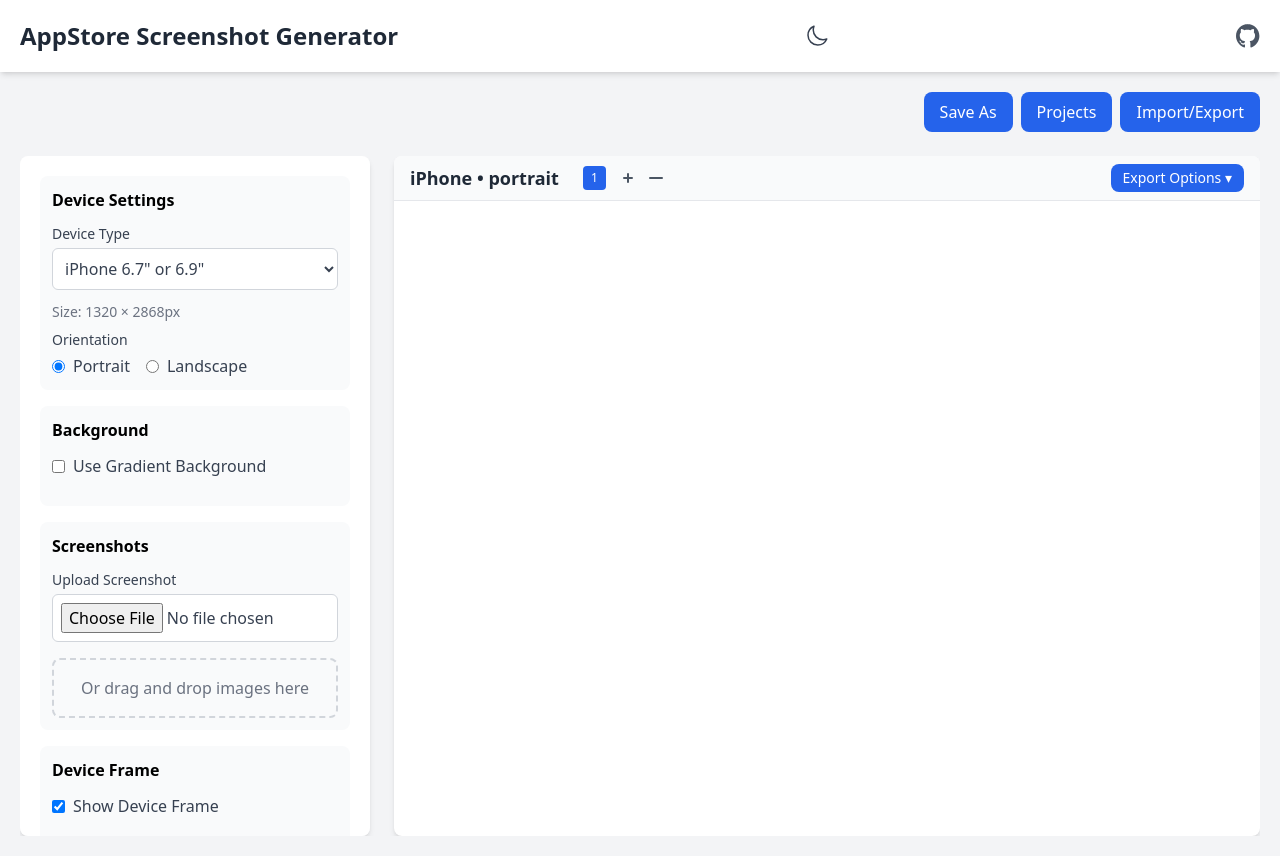
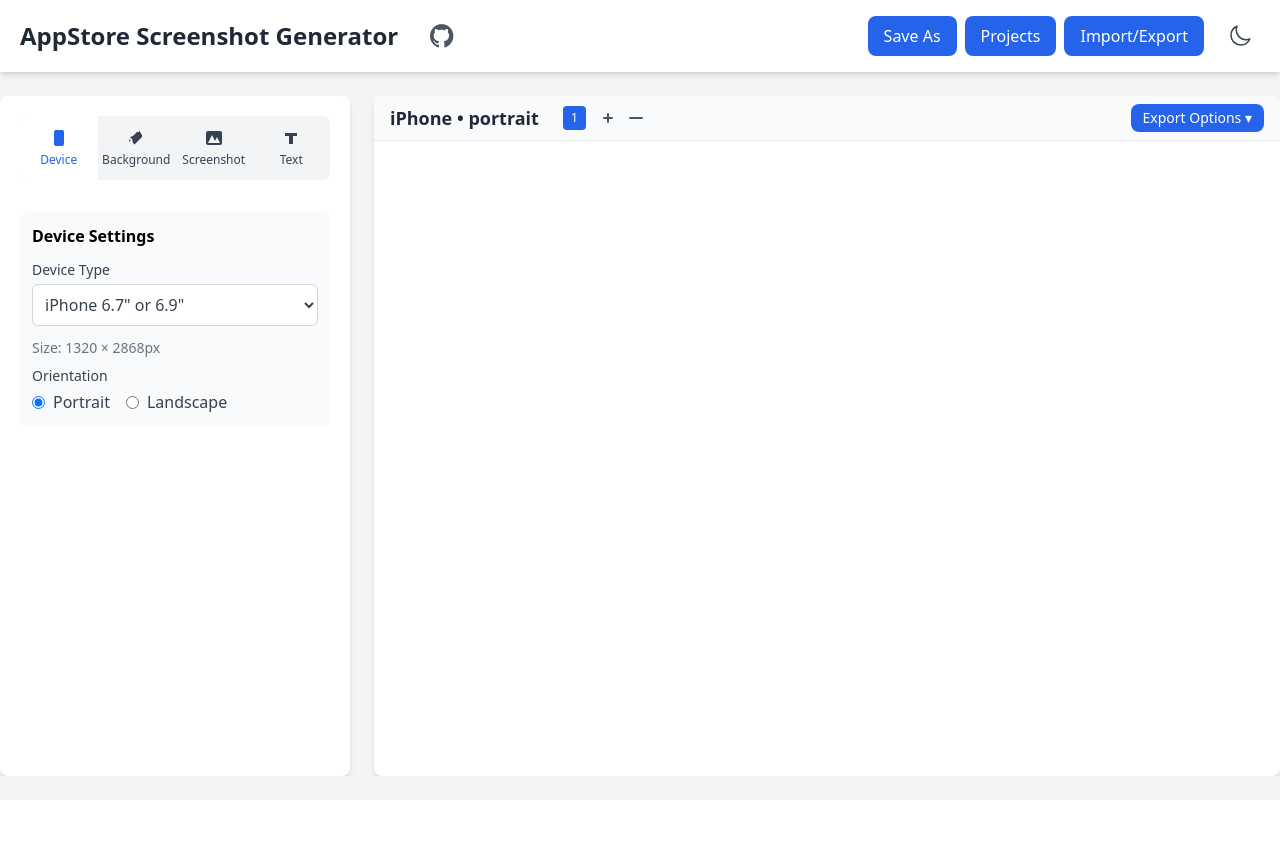
Before and after one commit to kiiskristo/appstore-screen, a React (Create React App) app: page / in a window 1280 px wide. After the commit the page ends 800 px from the top, so only its background shows below. Built offline with nearby package versions, Linux system fonts and the light colour scheme; a web font is replaced by a local one.

Commit message:
Improved navigation

```diff
--- a/src/App.js
+++ b/src/App.js
@@ -3,7 +3,7 @@
 import EditorPanel from './components/EditorPanel';
 import CanvasPreviewPanel from './components/CanvasPreviewPanel';
 import PreviewContainer from './components/PreviewContainer';
-import ProjectManager from './components/ProjectManager';
+
 import useProjectManagement from './hooks/useProjectManagement';
 
 function App() {
@@ -143,12 +143,19 @@
       return;
     }
 
+    // Determine what the new active index should be before removing
+    // If removing the last index, go to the previous one
+    const newActiveIndex = activePreviewIndex >= previewSettings.length - 1
+      ? previewSettings.length - 2
+      : activePreviewIndex;
+
     setProjectData(prev => ({
       ...prev,
       previewSettings: prev.previewSettings.filter((_, index) => index !== activePreviewIndex)
     }));
 
-    updateProjectData('activePreviewIndex', 0);
+    // Set the new active index AFTER removing the preview
+    setActivePreviewIndex(newActiveIndex);
   };
 
   // Update the switching function to use the local state
@@ -289,24 +296,18 @@
         darkMode={darkMode}
         toggleDarkMode={() => setDarkMode(prev => !prev)}
         currentProject={currentProject}
-      />
-
-      <div className="container mx-auto p-5">
-        <div className="flex justify-end mb-4">
-          <ProjectManager
         screenshots={screenshots}
         previewSettings={previewSettings}
         deviceType={deviceType}
         orientation={orientation}
-            currentScreenshotIndex={previewSettings[activePreviewIndex]?.screenshotIndex === undefined ? -1 : previewSettings[activePreviewIndex]?.screenshotIndex}
         activePreviewIndex={activePreviewIndex}
         loadProject={loadProject}
-            currentProject={currentProject}
         setCurrentProject={setCurrentProject}
         hasUnsavedChanges={hasUnsavedChanges}
-            onSaveCurrentProject={handleQuickSave}
+        onSaveCurrentProject={saveProject}
       />
-        </div>
+
+      <div className="container mx-auto">
 
         <div className="flex flex-col md:flex-row gap-6 mt-6 max-w-full overflow-hidden">
           <div className="flex-2 min-w-[300px]">
--- a/src/components/EditorPanel.js
+++ b/src/components/EditorPanel.js
@@ -1,10 +1,11 @@
-import React from 'react';
+import React, { useState } from 'react';
 import DeviceSettings from './editor/DeviceSettings';
 import ScreenshotUploader from './editor/ScreenshotUploader';
 import BackgroundSettings from './editor/BackgroundSettings';
 import ImageSettings from './editor/ImageSettings';
 import TextOverlaySettings from './editor/TextOverlaySettings';
 import DeviceFrameSettings from './editor/DeviceFrameSettings';
+import EditorTabs from './editor/EditorTabs';
 
 function EditorPanel({
   deviceType,
@@ -21,8 +22,12 @@
   deviceDimensions,
   darkMode
 }) {
+  const [activeTab, setActiveTab] = useState('device');
+
+  const renderActiveSection = () => {
+    switch (activeTab) {
+      case 'device':
         return (
-    <div className="flex-1 min-w-[280px] max-w-[350px] bg-white dark:bg-gray-800 p-5 rounded-lg shadow-md flex flex-col gap-4 overflow-y-auto max-h-[85vh] transition-colors duration-200">
           <DeviceSettings
             deviceType={deviceType}
             setDeviceType={setDeviceType}
@@ -32,7 +37,9 @@
             updatePreviewSetting={updatePreviewSetting}
             darkMode={darkMode}
           />
-
+        );
+      case 'background':
+        return (
           <BackgroundSettings
             useGradient={previewSettings.useGradient}
             gradientDirection={previewSettings.gradientDirection}
@@ -41,7 +48,10 @@
             updatePreviewSetting={updatePreviewSetting}
             darkMode={darkMode}
           />
-
+        );
+      case 'screenshot':
+        return (
+          <>
             <ScreenshotUploader
               screenshots={screenshots}
               setScreenshots={setScreenshots}
@@ -49,14 +59,12 @@
               setCurrentScreenshotIndex={setCurrentScreenshotIndex}
               darkMode={darkMode}
             />
-
             <DeviceFrameSettings
               showFrame={previewSettings.showFrame}
               frameColor={previewSettings.frameColor}
               updatePreviewSetting={updatePreviewSetting}
               darkMode={darkMode}
             />
-
             <ImageSettings
               rotation={previewSettings.rotation}
               scale={previewSettings.scale}
@@ -66,7 +74,10 @@
               updatePreviewSetting={updatePreviewSetting}
               darkMode={darkMode}
             />
-
+          </>
+        );
+      case 'text':
+        return (
           <TextOverlaySettings
             showText={previewSettings.showText}
             textTitle={previewSettings.textTitle}
@@ -87,7 +98,16 @@
             updatePreviewSetting={updatePreviewSetting}
             darkMode={darkMode}
           />
+        );
+      default:
+        return null;
+    }
+  };
 
+  return (
+    <div className="flex-1 min-w-[280px] max-w-[350px] bg-white dark:bg-gray-800 p-5 rounded-lg shadow-md flex flex-col gap-4 overflow-y-auto h-[85vh] transition-colors duration-200">
+      <EditorTabs activeTab={activeTab} setActiveTab={setActiveTab} />
+      {renderActiveSection()}
     </div>
   );
 }
--- a/src/components/Header.js
+++ b/src/components/Header.js
@@ -1,6 +1,20 @@
 import React from 'react';
+import ProjectManager from './ProjectManager';
 
-function Header({ darkMode, toggleDarkMode, currentProject }) {
+function Header({
+  darkMode,
+  toggleDarkMode,
+  currentProject,
+  screenshots,
+  previewSettings,
+  deviceType,
+  orientation,
+  activePreviewIndex,
+  loadProject,
+  setCurrentProject,
+  hasUnsavedChanges,
+  onSaveCurrentProject
+}) {
   return (
     <header className="bg-white dark:bg-gray-800 shadow-md py-4">
       <div className="container mx-auto px-5 flex justify-between items-center">
@@ -8,33 +22,6 @@
           <h1 className="text-xl md:text-2xl font-bold text-gray-800 dark:text-white mr-4">
             AppStore Screenshot Generator
           </h1>
-
-          {/* Show current project if one is loaded */}
-          {currentProject && (
-            <div className="text-gray-600 dark:text-gray-300 hidden md:block">
-              <span className="text-sm">Current project:</span>
-              <span className="font-medium ml-2">{currentProject.name}</span>
-            </div>
-          )}
-        </div>
-
-        {/* Existing dark mode toggle */}
-        <button
-          onClick={toggleDarkMode}
-          className="p-2 rounded-lg hover:bg-gray-200 dark:hover:bg-gray-700 transition-colors"
-          aria-label={darkMode ? "Switch to light mode" : "Switch to dark mode"}
-        >
-          {darkMode ? (
-            <svg xmlns="http://www.w3.org/2000/svg" fill="none" viewBox="0 0 24 24" strokeWidth={1.5} stroke="currentColor" className="w-6 h-6 text-yellow-400">
-              <path strokeLinecap="round" strokeLinejoin="round" d="M12 3v2.25m6.364.386l-1.591 1.591M21 12h-2.25m-.386 6.364l-1.591-1.591M12 18.75V21m-4.773-4.227l-1.591 1.591M5.25 12H3m4.227-4.773L5.636 5.636M15.75 12a3.75 3.75 0 11-7.5 0 3.75 3.75 0 017.5 0z" />
-            </svg>
-          ) : (
-            <svg xmlns="http://www.w3.org/2000/svg" fill="none" viewBox="0 0 24 24" strokeWidth={1.5} stroke="currentColor" className="w-6 h-6 text-gray-700">
-              <path strokeLinecap="round" strokeLinejoin="round" d="M21.752 15.002A9.718 9.718 0 0118 15.75c-5.385 0-9.75-4.365-9.75-9.75 0-1.33.266-2.597.748-3.752A9.753 9.753 0 003 11.25C3 16.635 7.365 21 12.75 21a9.753 9.753 0 009.002-5.998z" />
-            </svg>
-          )}
-        </button>
-
           {/* Add this GitHub link to your Header component */}
           <div className="flex items-center ml-4">
             <a
@@ -52,9 +39,55 @@
                 fill="currentColor"
                 className="w-6 h-6"
               >
-              <path d="M12 0c-6.626 0-12 5.373-12 12 0 5.302 3.438 9.8 8.207 11.387.599.111.793-.261.793-.577v-2.234c-3.338.726-4.033-1.416-4.033-1.416-.546-1.387-1.333-1.756-1.333-1.756-1.089-.745.083-.729.083-.729 1.205.084 1.839 1.237 1.237 1.237 1.07 1.834 2.807 1.304 3.492.997.107-.775.418-1.305.762-1.604-2.665-.305-5.467-1.334-5.467-5.931 0-1.311.469-2.381 1.236-3.221-.124-.303-.535-1.524.117-3.176 0 0 1.008-.322 3.301 1.23.957-.266 1.983-.399 3.003-.404 1.02.005 2.047.138 3.006.404 2.291-1.552 3.297-1.23 3.297-1.23.653 1.653.242 2.874.118 3.176.77.84 1.235 1.911 1.235 3.221 0 4.609-2.807 5.624-5.479 5.921.43.372.823 1.102.823 2.222v3.293c0 .319.192.694.801.576 4.765-1.589 8.199-6.086 8.199-11.386 0-6.627-5.373-12-12-12z"/>
+                <path d="M12 0c-6.626 0-12 5.373-12 12 0 5.302 3.438 9.8 8.207 11.387.599.111.793-.261.793-.577v-2.234c-3.338.726-4.033-1.416-4.033-1.416-.546-1.387-1.333-1.756-1.333-1.756-1.089-.745.083-.729.083-.729 1.205.084 1.839 1.237 1.237 1.237 1.07 1.834 2.807 1.304 3.492.997.107-.775.418-1.305.762-1.604-2.665-.305-5.467-1.334-5.467-5.931 0-1.311.469-2.381 1.236-3.221-.124-.303-.535-1.524.117-3.176 0 0 1.008-.322 3.301 1.23.957-.266 1.983-.399 3.003-.404 1.02.005 2.047.138 3.006.404 2.291-1.552 3.297-1.23 3.297-1.23.653 1.653.242 2.874.118 3.176.77.84 1.235 1.911 1.235 3.221 0 4.609-2.807 5.624-5.479 5.921.43.372.823 1.102.823 2.222v3.293c0 .319.192.694.801.576 4.765-1.589 8.199-6.086 8.199-11.386 0-6.627-5.373-12-12-12z" />
               </svg>
             </a>
+          </div>
+
+
+        </div>
+
+        {/* Show current project if one is loaded */}
+        {currentProject && (
+          <div className="text-gray-600 dark:text-gray-300 hidden md:block">
+            <span className="text-sm">Current project:</span>
+            <span className="font-medium ml-2">{currentProject.name}</span>
+          </div>
+        )}
+
+        {/* Project Management Buttons */}
+        <div className="flex items-center gap-4">
+          <ProjectManager
+            screenshots={screenshots}
+            previewSettings={previewSettings}
+            deviceType={deviceType}
+            orientation={orientation}
+            currentScreenshotIndex={previewSettings[activePreviewIndex]?.screenshotIndex}
+            activePreviewIndex={activePreviewIndex}
+            loadProject={loadProject}
+            currentProject={currentProject}
+            setCurrentProject={setCurrentProject}
+            hasUnsavedChanges={hasUnsavedChanges}
+            onSaveCurrentProject={onSaveCurrentProject}
+          />
+
+          {/* Dark Mode Toggle */}
+          <button
+            onClick={toggleDarkMode}
+            className="p-2 rounded-lg hover:bg-gray-200 dark:hover:bg-gray-700 transition-colors"
+            aria-label={darkMode ? "Switch to light mode" : "Switch to dark mode"}
+          >
+            {darkMode ? (
+              <svg xmlns="http://www.w3.org/2000/svg" fill="none" viewBox="0 0 24 24" strokeWidth={1.5} stroke="currentColor" className="w-6 h-6 text-yellow-400">
+                <path strokeLinecap="round" strokeLinejoin="round" d="M12 3v2.25m6.364.386l-1.591 1.591M21 12h-2.25m-.386 6.364l-1.591-1.591M12 18.75V21m-4.773-4.227l-1.591 1.591M5.25 12H3m4.227-4.773L5.636 5.636M15.75 12a3.75 3.75 0 11-7.5 0 3.75 3.75 0 017.5 0z" />
+              </svg>
+            ) : (
+              <svg xmlns="http://www.w3.org/2000/svg" fill="none" viewBox="0 0 24 24" strokeWidth={1.5} stroke="currentColor" className="w-6 h-6 text-gray-700">
+                <path strokeLinecap="round" strokeLinejoin="round" d="M21.752 15.002A9.718 9.718 0 0118 15.75c-5.385 0-9.75-4.365-9.75-9.75 0-1.33.266-2.597.748-3.752A9.753 9.753 0 003 11.25C3 16.635 7.365 21 12.75 21a9.753 9.753 0 009.002-5.998z" />
+              </svg>
+            )}
+          </button>
+
         </div>
       </div>
     </header>
--- a/src/components/PreviewContainer.js
+++ b/src/components/PreviewContainer.js
@@ -15,8 +15,6 @@
   children,
   exportButtons,
   screenshots,
-  currentScreenshotIndex,
-  darkMode,
   projectLoadTimestamp
 }) {
   const carouselRef = useRef(null);
@@ -202,7 +200,7 @@
               ref={carouselRef}
               className={`flex w-full h-full transition-transform ${isAnimating ? 'duration-300 ease-in-out' : ''}`}
               style={{
-                width: `${previewSettings.length * 33.33}%` // Each panel is 1/3 of viewport
+                width: `${previewSettings.length >= 3 ? previewSettings.length * 33.33 : 100}%` // Only multiply if 3 or more panels
               }}
             >
               {previewSettings.map((settings, index) => (
--- /dev/null
+++ b/src/components/editor/EditorTabs.js
@@ -0,0 +1,68 @@
+import React from 'react';
+
+function EditorTabs({ activeTab, setActiveTab }) {
+  const tabs = [
+    {
+      id: 'device',
+      label: 'Device',
+      icon: (
+        <svg xmlns="http://www.w3.org/2000/svg" className="h-5 w-5" viewBox="0 0 20 20" fill="currentColor">
+          <path d="M7 2a2 2 0 00-2 2v12a2 2 0 002 2h6a2 2 0 002-2V4a2 2 0 00-2-2H7zm3 14a1 1 0 100-2 1 1 0 000 2z" />
+        </svg>
+      )
+    },
+    {
+      id: 'background',
+      label: 'Background',
+      icon: (
+        <svg xmlns="http://www.w3.org/2000/svg" className="h-5 w-5" viewBox="0 0 20 20" fill="currentColor">
+          <path d="M13 2v2h-2l-4 4-3 1 2 2 1 4 1.5 1.5L15 10l1-1V7l-2-3-1-2zm-9 9l-1 1.5.5 1.5 1-1.5L4 11z" />
+        </svg>
+      )
+    },
+    {
+      id: 'screenshot',
+      label: 'Screenshot',
+      icon: (
+        <svg xmlns="http://www.w3.org/2000/svg" className="h-5 w-5" viewBox="0 0 20 20" fill="currentColor">
+          <path d="M4 3a2 2 0 00-2 2v10a2 2 0 002 2h12a2 2 0 002-2V5a2 2 0 00-2-2H4zm12 12H4l4-8 3 6 2-4 3 6z" />
+        </svg>
+      )
+    },
+    {
+      id: 'text',
+      label: 'Text',
+      icon: (
+        <svg xmlns="http://www.w3.org/2000/svg" className="h-5 w-5" viewBox="0 0 20 20" fill="currentColor">
+          <path d="M4 5h12v3h-4v8H8V8H4V5z" />
+        </svg>
+      )
+    }
+  ];
+
+  return (
+    <div className="grid grid-cols-4 gap-0 bg-gray-100 dark:bg-gray-700 rounded-lg mb-4">
+      {tabs.map((tab) => (
+        <button
+          key={tab.id}
+          onClick={() => setActiveTab(tab.id)}
+          className={`flex flex-col items-center justify-center p-3 transition-colors ${
+            activeTab === tab.id
+              ? 'bg-white dark:bg-gray-800 text-blue-600 dark:text-blue-400'
+              : 'hover:bg-white/50 dark:hover:bg-gray-600 text-gray-700 dark:text-gray-300'
+          } ${
+            tab.id === 'device' ? 'rounded-l-lg' : ''
+          } ${
+            tab.id === 'text' ? 'rounded-r-lg' : ''
+          }`}
+          title={tab.label}
+        >
+          {tab.icon}
+          <span className="text-xs font-medium mt-1">{tab.label}</span>
+        </button>
+      ))}
+    </div>
+  );
+}
+
+export default EditorTabs;
--- a/src/hooks/useProjectManagement.js
+++ b/src/hooks/useProjectManagement.js
@@ -120,8 +120,8 @@
   };
 
   useEffect(() => {
-    // Skip initial render and empty state
-    if (!projectData.screenshots.length) return;
+    // Skip only the initial render, not if there are no screenshots
+    if (projectData === null) return;
 
     // Mark as having unsaved changes when any relevant data changes
     setHasUnsavedChanges(true);
```
Lines whose indentation alone changed are shown as unchanged.
